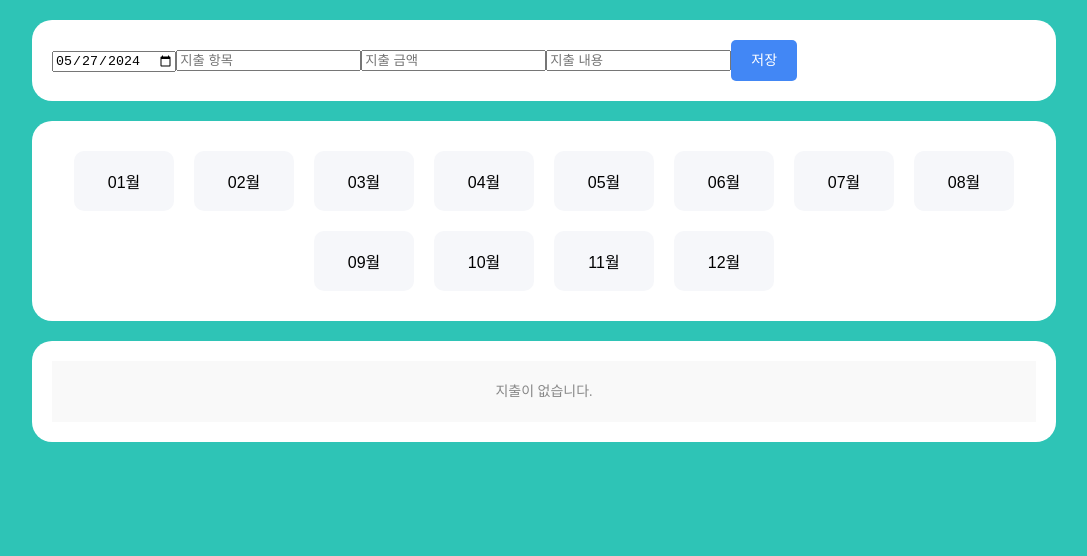
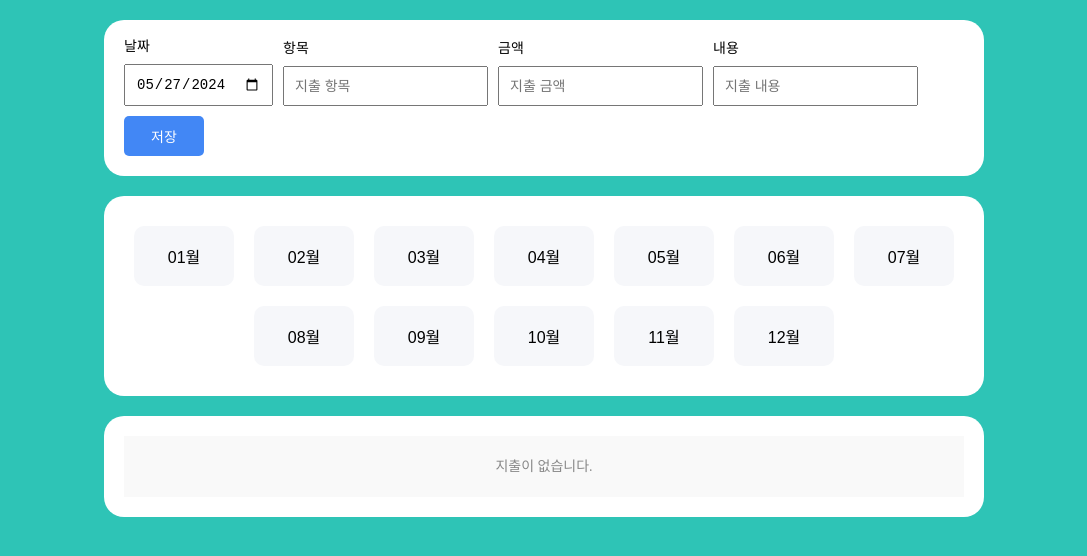
Before and after one commit to slsl2/FinancialRecords, a React (Vite) app in the folder financial-records/: page / in a window 1280 px wide. Shown: the top 556 px of the page, without its empty margins (96-1183 px from the left). Built offline with nearby package versions, Linux system fonts and the light colour scheme.

Commit message:
style: style 변경&보완

```diff
--- a/financial-records/src/components/atoms/Button.jsx
+++ b/financial-records/src/components/atoms/Button.jsx
@@ -1,10 +1,20 @@
 import styled from "styled-components";
 
-const Button = ({ backgroundColor, color, contents, type, onClick }) => {
+const Button = ({
+  width,
+  backgroundColor,
+  color,
+  margin,
+  contents,
+  type,
+  onClick,
+}) => {
   return (
     <StyledButton
+      $width={width}
       $backgroundColor={backgroundColor}
       $color={color}
+      $margin={margin}
       type={type}
       onClick={onClick}
     >
@@ -16,11 +26,13 @@ const Button = ({ backgroundColor, color, contents, type, onClick }) => {
 const StyledButton = styled.button`
   padding: 1rem 2rem;
   border-radius: 5px;
-  line-height: 150%;
+  line-width: 150%;
   font-size: 1.4rem;
   border: none;
+  width: ${(props) => props.$width};
   background-color: ${(props) => props.$backgroundColor};
   color: ${(props) => props.$color};
+  margin: ${(props) => props.$margin};
 `;
 
 export default Button;
--- a/financial-records/src/components/layout/Layout.jsx
+++ b/financial-records/src/components/layout/Layout.jsx
@@ -4,7 +4,7 @@ import styled from "styled-components";
 const LayoutDiv = styled.div`
   font-size: 2rem;
   width: 80%;
-  max-width: 1600px; /* 변경하기 */
+  max-width: 880px; /* 변경하기 */
   min-width: 480px; /* 변경하기 */
   margin: 0 auto; /* 왼쪽 오른쪽 margin이 동일해짐 */
 `;
--- a/financial-records/src/components/organisms/RecordCreateContainer.jsx
+++ b/financial-records/src/components/organisms/RecordCreateContainer.jsx
@@ -45,38 +45,66 @@ const RecordCreateContainer = ({ records, setRecords }) => {
     <>
       {" "}
       <RecordForm onSubmit={AddRecord}>
-        <input onChange={handleDate} type="date" value={date}></input>
-        <input
+        <InputDiv>
+          <span>날짜</span>
+          <Input onChange={handleDate} type="date" value={date} />
+        </InputDiv>
+        <InputDiv>
+          <span>항목</span>
+          <Input
             onChange={handleItem}
             type="text"
             value={item}
             placeholder="지출 항목"
-        ></input>
-        <input
+          />
+        </InputDiv>
+        <InputDiv>
+          <span>금액</span>
+          <Input
             onChange={handleAmount}
             type="number"
             value={amount}
             placeholder="지출 금액"
-        ></input>
-        <input
+          />
+        </InputDiv>
+        <InputDiv>
+          <span>내용</span>
+          <Input
             onChange={handleDescription}
             type="text"
             value={description}
             placeholder="지출 내용"
-        ></input>
+          />
+        </InputDiv>
+        <div>
           <Button
+            width="8rem"
             backgroundColor="#4287f5"
             color="white"
+            margin="1rem 0 0 0"
             contents="저장"
             type="submit"
           ></Button>
+        </div>
       </RecordForm>
     </>
   );
 };
 
 const RecordForm = styled(StyledContainer).attrs({ as: "form" })`
-  font-size: 2rem;
+  font-size: 1.4rem;
+  display: flex;
+  align-items: end;
+  flex-wrap: wrap;
+`;
+const InputDiv = styled.div`
+  display: flex;
+  flex-direction: column;
+`;
+const Input = styled.input`
+  font-size: 1.4rem;
+  margin: 1rem 1rem 0 0;
+  padding: 1rem;
 `;
 
 export default RecordCreateContainer;
--- a/financial-records/src/components/organisms/RecordUpdateContainer.jsx
+++ b/financial-records/src/components/organisms/RecordUpdateContainer.jsx
@@ -53,26 +53,30 @@ const RecordUpdateContainer = ({ records, setRecords }) => {
     <>
       <RecordUpdateDiv>
         <RecordUpdateForm onSubmit={updateRecord}>
-          <input
+          <span>날짜</span>
+          <Input
             type="date"
             value={date}
             onChange={(e) => setDate(e.target.value)}
-          ></input>
-          <input
+          />
+          <span>항목</span>
+          <Input
             type="text"
             value={item}
             onChange={(e) => setItem(e.target.value)}
-          ></input>
-          <input
+          />
+          <span>금액</span>
+          <Input
             type="number"
             value={amount}
             onChange={(e) => setAmount(e.target.value)}
-          ></input>
-          <input
+          />
+          <span>내용</span>
+          <Input
             type="text"
             value={description}
             onChange={(e) => setDescription(e.target.value)}
-          ></input>
+          />
           <Button
             backgroundColor="#4287f5"
             color="white"
@@ -84,6 +88,7 @@ const RecordUpdateContainer = ({ records, setRecords }) => {
           <Button
             backgroundColor="#ff4d4d"
             color="white"
+            margin="0 1rem 0 0"
             contents="삭제"
             type="button"
             onClick={() => deleteRecord(id)}
@@ -102,11 +107,23 @@ const RecordUpdateContainer = ({ records, setRecords }) => {
 };
 
 const RecordUpdateDiv = styled(StyledContainer).attrs({ as: "div" })`
-  font-size: 2rem;
+  font-size: 1.4rem;
 `;
-const RecordUpdateForm = styled.form``;
+const RecordUpdateForm = styled.form`
+  width: 100%;
+  display: flex;
+  flex-direction: column;
+`;
+
+const Input = styled.input`
+  font-size: 1.4rem;
+  margin: 1rem 0 1rem 0;
+  padding: 1rem;
+`;
+
 const BtnsDiv = styled.div`
   display: flex;
+  margin-top: 1rem;
 `;
 
 export default RecordUpdateContainer;
```
Lines whose indentation alone changed are shown as unchanged.
